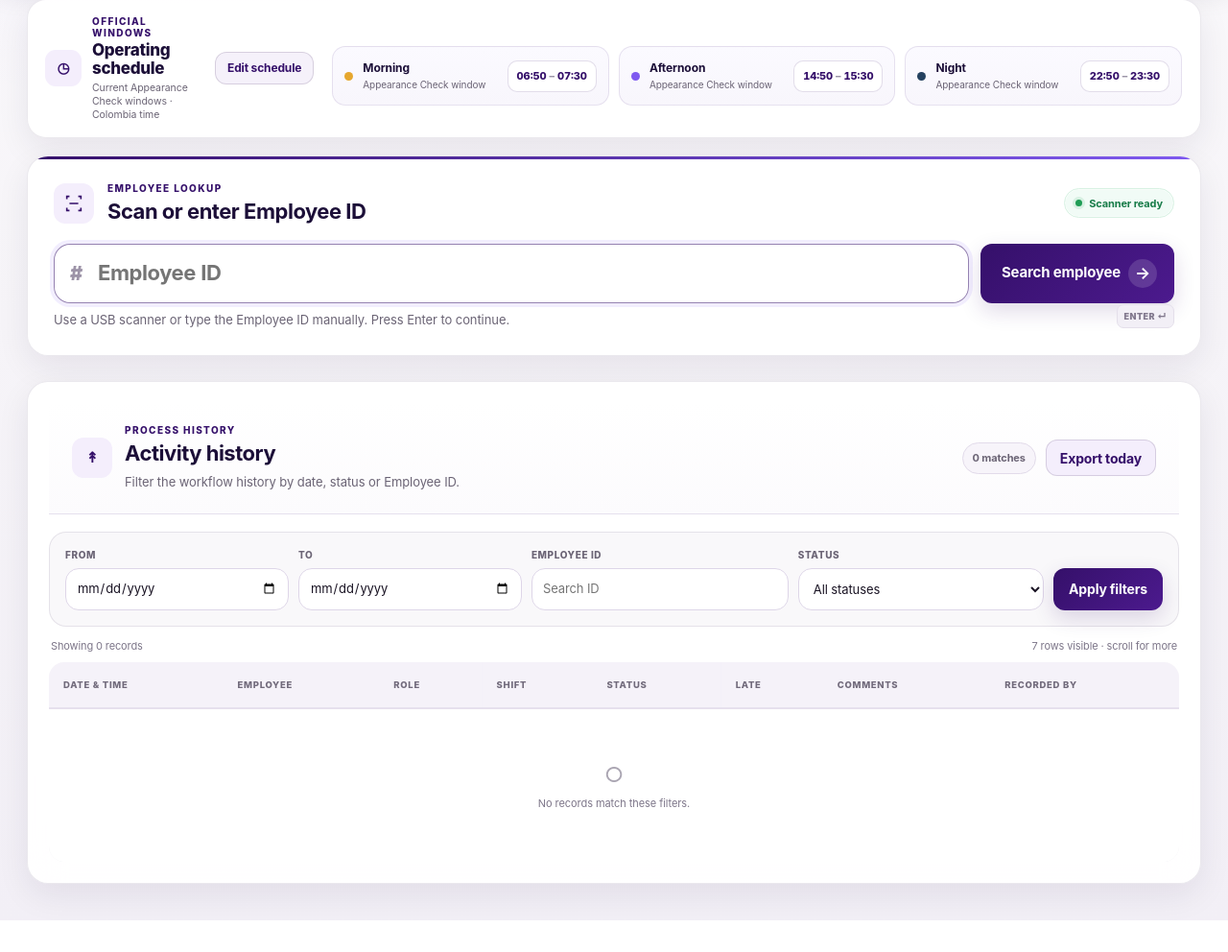
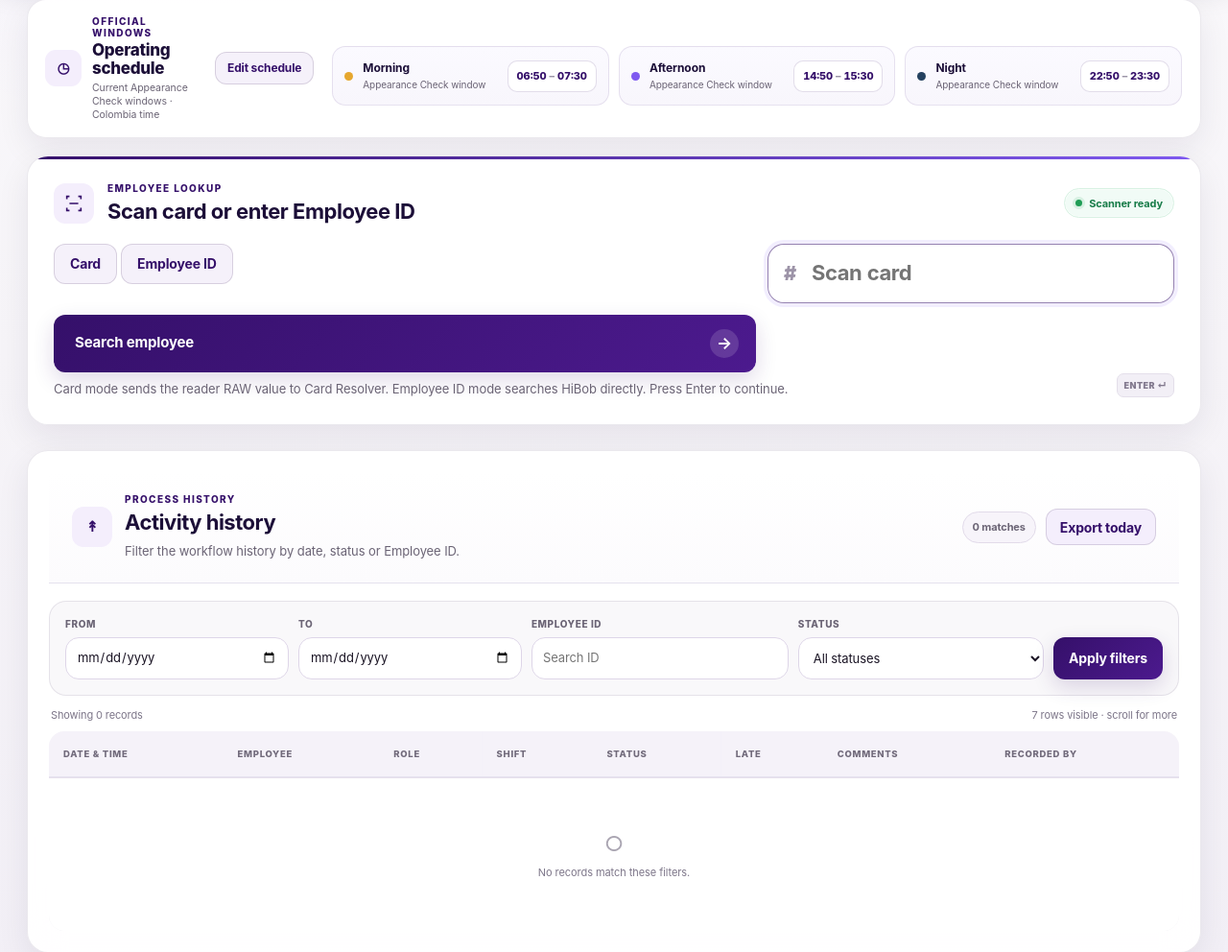
Before and after one commit to oscararrise/check_appearance, a Django app: page /workspace/CHECK/ in a window 1280 px wide. Shown: the part 251-1243 px from the top of the page at 96% size. Before the commit the page ends 1210 px from the top, so only its background shows below. Run offline with Django 5.2, Linux system fonts and the light colour scheme; the visitor is signed in with stand-in values (Sample User, id 1); data comes from the database, SQL or seed files in the repository; data that the repository does not hold is empty.

Commit message:
Add card and employee lookup modes

```diff
--- a/templates/appearance/workspace.html
+++ b/templates/appearance/workspace.html
@@ -115,7 +115,7 @@
                         </span>
                         <div>
                             <p class="eyebrow">EMPLOYEE LOOKUP</p>
-                            <h2>Scan or enter Employee ID</h2>
+                            <h2>Scan card or enter Employee ID</h2>
                         </div>
                     </div>
                     <span class="mode-badge"><span class="mode-dot"></span>Scanner ready</span>
@@ -123,16 +123,20 @@
 
                 <form id="scan-form" class="scan-row">
                     {% csrf_token %}
+                    <div class="lookup-mode-control" role="group" aria-label="Lookup mode">
+                        <button type="button" class="btn btn-soft lookup-mode-btn active" data-lookup-mode="card" aria-pressed="true">Card</button>
+                        <button type="button" class="btn btn-soft lookup-mode-btn" data-lookup-mode="employee_id" aria-pressed="false">Employee ID</button>
+                    </div>
                     <div class="scan-input-wrap">
                         <span class="scan-input-icon" aria-hidden="true">#</span>
-                        <input id="employee-id-input" class="scan-input" inputmode="numeric" autocomplete="off" placeholder="Employee ID" aria-label="Employee ID">
+                        <input id="employee-id-input" class="scan-input" inputmode="numeric" autocomplete="off" placeholder="Scan card" aria-label="Card or Employee ID">
                     </div>
                     <button class="btn btn-primary btn-large scan-button action-button" type="submit">
                         <span>Search employee</span><span class="button-arrow" aria-hidden="true">→</span>
                     </button>
                 </form>
                 <div class="scanner-helper-row">
-                    <p class="helper">Use a USB scanner or type the Employee ID manually. Press Enter to continue.</p>
+                    <p class="helper">Card mode sends the reader RAW value to Card Resolver. Employee ID mode searches HiBob directly. Press Enter to continue.</p>
                     <span class="keyboard-hint">ENTER ↵</span>
                 </div>
                 <div id="message" class="alert hidden" role="status"></div>
@@ -338,5 +342,5 @@
         </article>
     </section>
 </div>
-<script src="{% static 'js/appearance.js' %}?v=20260924-5"></script>
+<script src="{% static 'js/appearance.js' %}?v=20260929-1"></script>
 {% endblock %}
```
